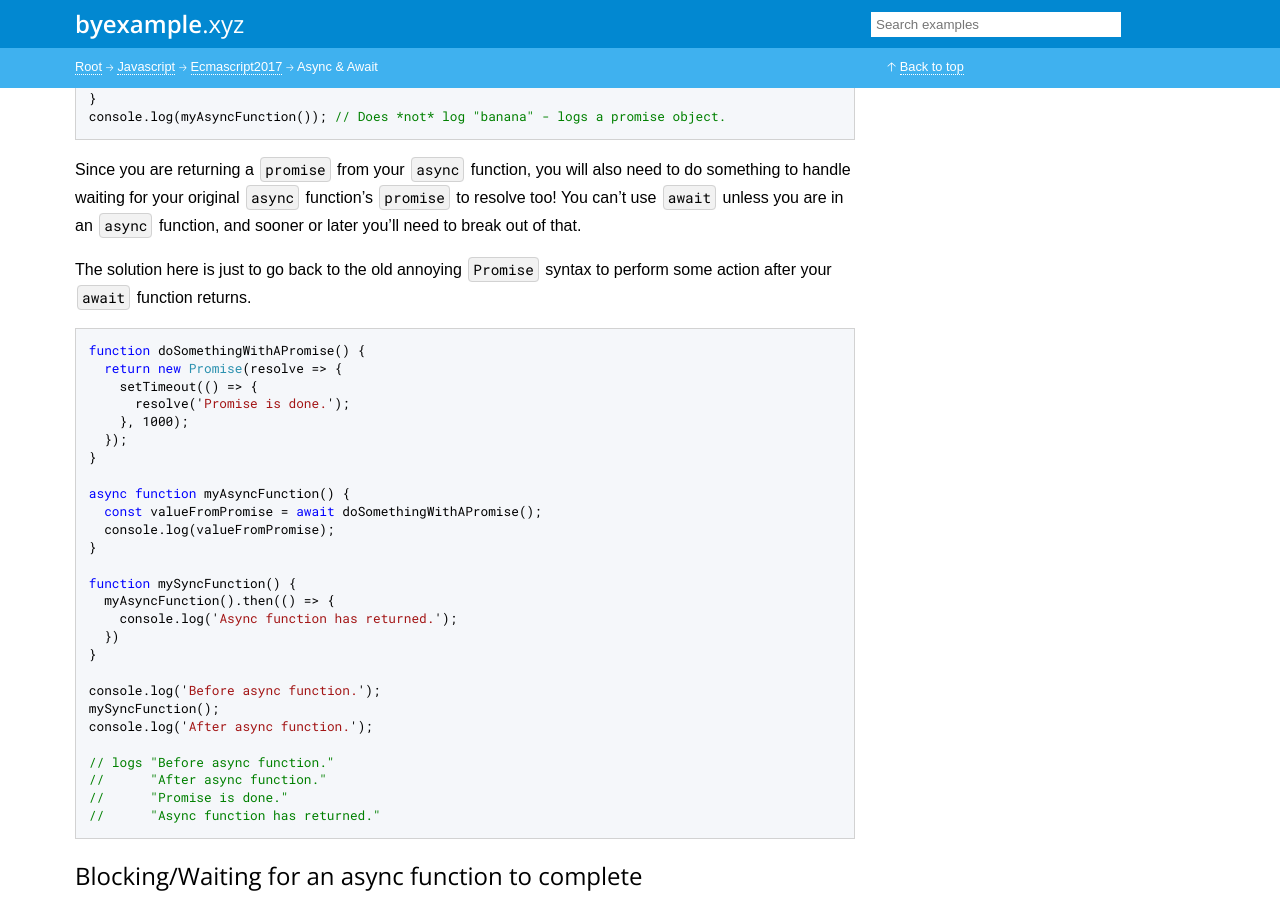
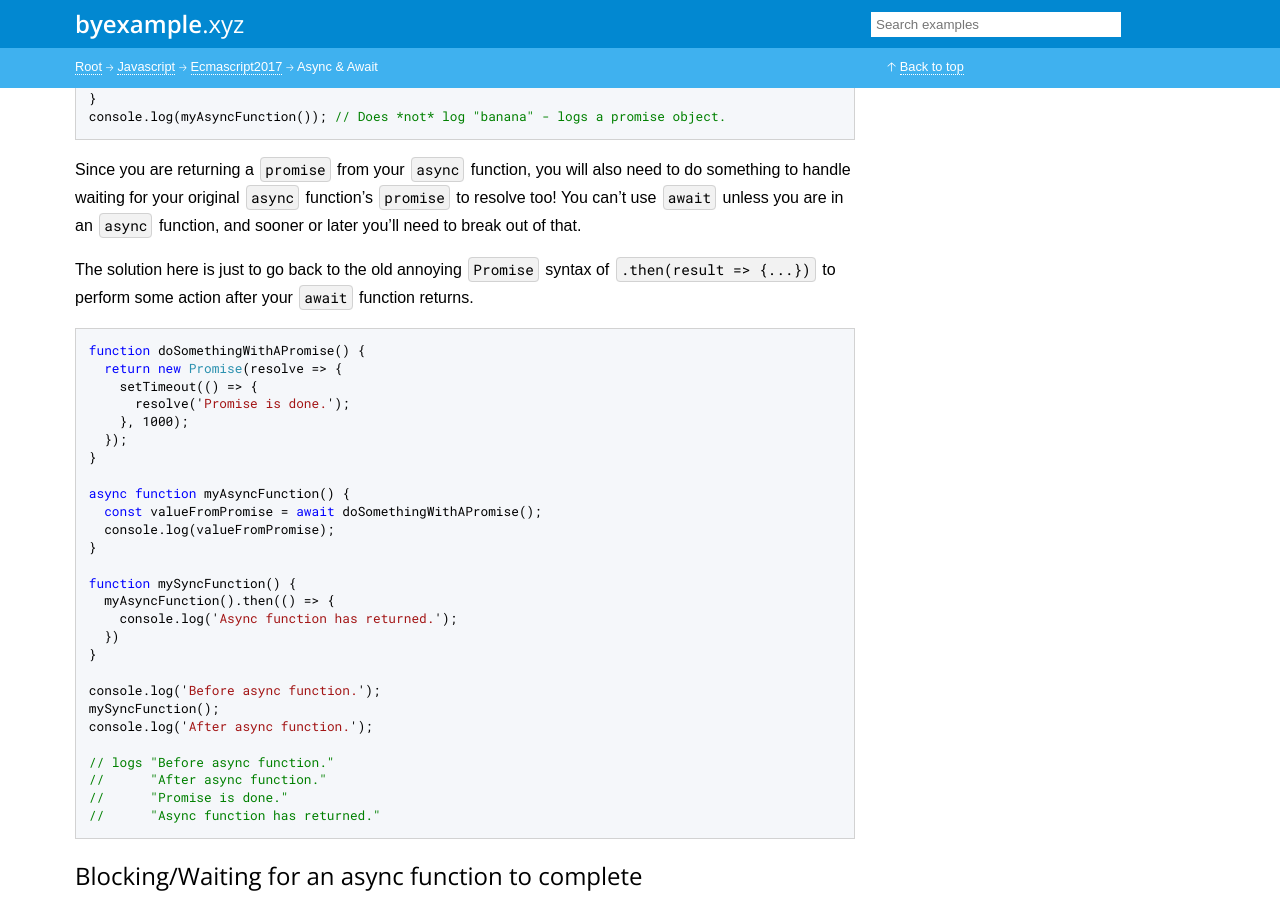
Before and after one commit to matt1/byexample.xyz, a Jekyll site: the page built from _examples/javascript/ECMAScript2016/asyncAwait.md, in a window 1280 px wide and 900 px high, scrolled down 898 px. Built offline with Jekyll 4.4.1, drawn with Linux system fonts in a browser that asks for light colours.

Commit message:
Update asyncAwait.md

````diff
--- a/_examples/javascript/ECMAScript2016/asyncAwait.md
+++ b/_examples/javascript/ECMAScript2016/asyncAwait.md
@@ -59,7 +59,7 @@ need to do something to handle waiting for your original `async` function's
 `promise` to resolve too!  You can't use `await` unless you are in an `async`
 function, and sooner or later you'll need to break out of that.
 
-The solution here is just to go back to the old annoying `Promise` syntax to
+The solution here is just to go back to the old annoying `Promise` syntax of `.then(result => {...})` to
 perform some action after your `await` function returns.
 
 ```javascript
````
